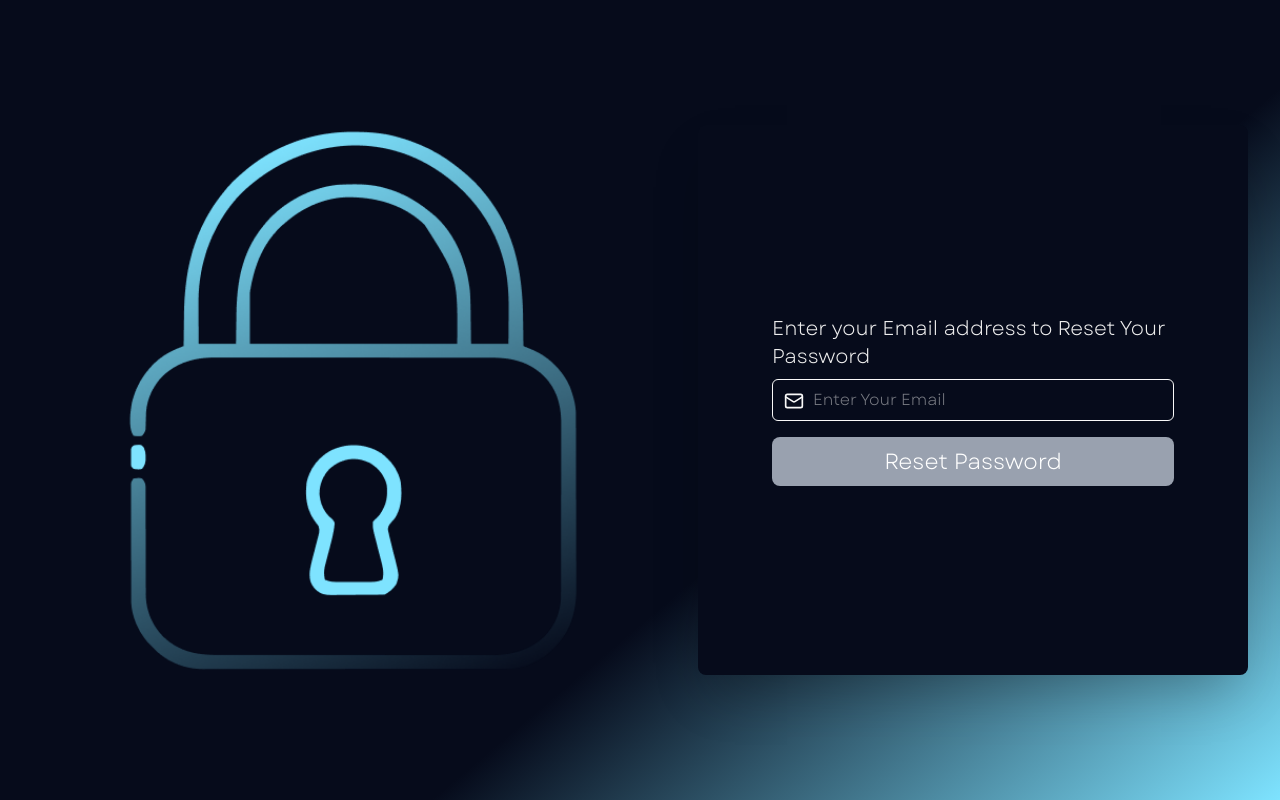
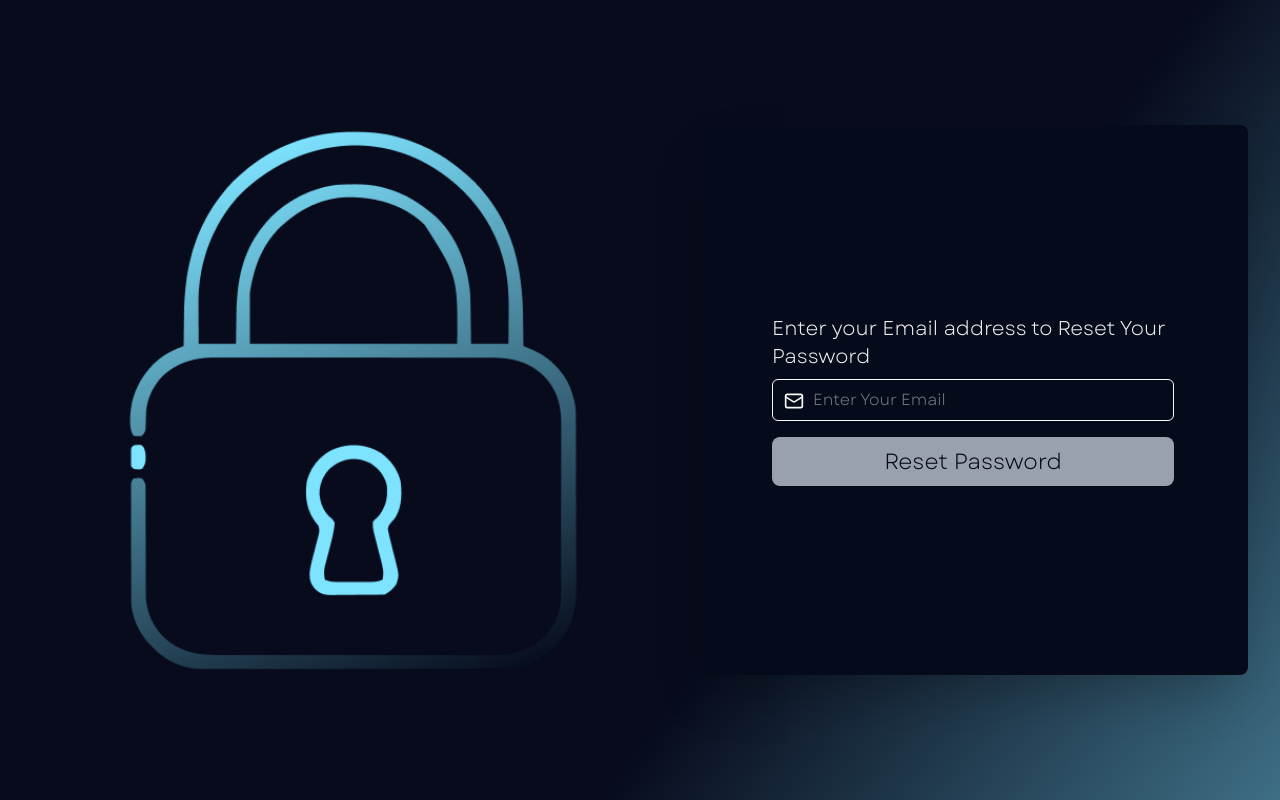
Before and after one commit to ramadan-alaa/RecoMind, a React (Vite) app: page /forgotpassword in a window 1280 px wide. Built offline with nearby package versions, Linux system fonts and the light colour scheme.

Commit message:
Edit : Update gradient and border color variables in CSS; adjust button text color in ForgotPassword component

```diff
--- a/src/index.css
+++ b/src/index.css
@@ -11,7 +11,7 @@
   --Primary: #060b1b;
   --Secondary: #7ee3ff;
 
-  --BG_gradient: linear-gradient(-220deg, #060b1b 62%, #7ee3ff);
+  --BG_gradient: linear-gradient(127deg, #070b1c 63.63%, #7ee3ff 142.58%);
   --font_primary: #eeeeee;
   --font_secondary: #7f7f7f;
   --font_tertiary: #b8adad;
@@ -20,7 +20,7 @@
   --success: #64b883;
   --error: #df5d5d;
 
-  --border_color: #F9F9F9;
+  --border_color: #f9f9f9;
 
   font-family: "Garet", sans-serif;
   color-scheme: dark;
--- a/src/pages/ForgotPassword.jsx
+++ b/src/pages/ForgotPassword.jsx
@@ -75,7 +75,7 @@ const ForgotPassword = () => {
             className={`w-full rounded-lg py-2 font-medium text-[22px] transition-all ${
               valid
                 ? "bg-[var(--Secondary)] text-[var(--Primary)] hover:opacity-80"
-                : "bg-gray-400 text-white cursor-not-allowed"
+                : "bg-gray-400 text-[var(--Primary)] cursor-not-allowed"
             }`}
           >
             Reset Password
```
